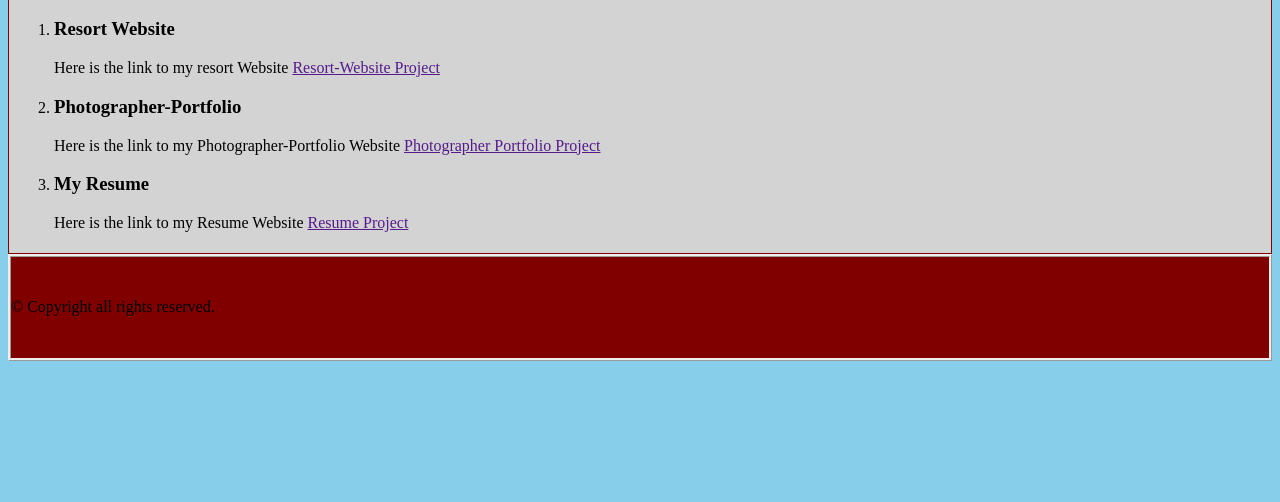
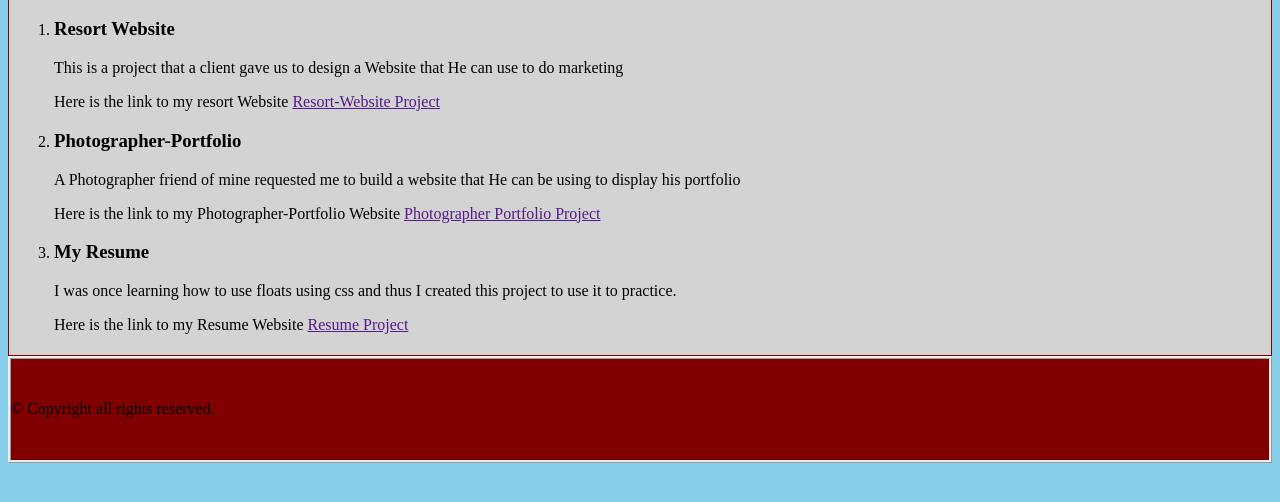
Before and after one commit to EmmanuelMuchiri/Portfolio-Landing-Page, a plain HTML site: page list-of-projects.html in a window 1280 px wide. Shown: the part 282-784 px from the top of the page. Drawn offline with Linux system fonts and the light colour scheme.

Commit message:
Added a brief description of my three projects so that I can meet the objectives of this project

```diff
--- a/list-of-projects.html
+++ b/list-of-projects.html
@@ -14,16 +14,26 @@
     </div>
   </div>
 </header>
+
 <body>
   <div class="body">
     <h1>List Of Projects</h1>
     <ol>
       <li>
         <h3>Resort Website</h3>
+        <p>This is a project that a client gave us to design a Website that He can use to do marketing</p>
         <p> Here is the link to my resort Website <a href="">Resort-Website Project</a></p>
       </li>
-    <li><h3>Photographer-Portfolio</h3><p> Here is the link to my Photographer-Portfolio Website <a href="">Photographer Portfolio Project</a></p></li>
-    <li><h3>My Resume</h3><p> Here is the link to my Resume Website <a href="">Resume Project</a></p></li>
+      <li>
+        <h3>Photographer-Portfolio</h3>
+        <p>A Photographer friend of mine requested me to build a website that He can be using to display his portfolio</p>
+        <p> Here is the link to my Photographer-Portfolio Website <a href="">Photographer Portfolio Project</a></p>
+      </li>
+      <li>
+        <h3>My Resume</h3>
+        <p>I was once learning how to use floats using css and thus I created this project to use it to practice.</p>
+        <p> Here is the link to my Resume Website <a href="">Resume Project</a></p>
+      </li>
     </ol>
   </div>
 </body>
```
